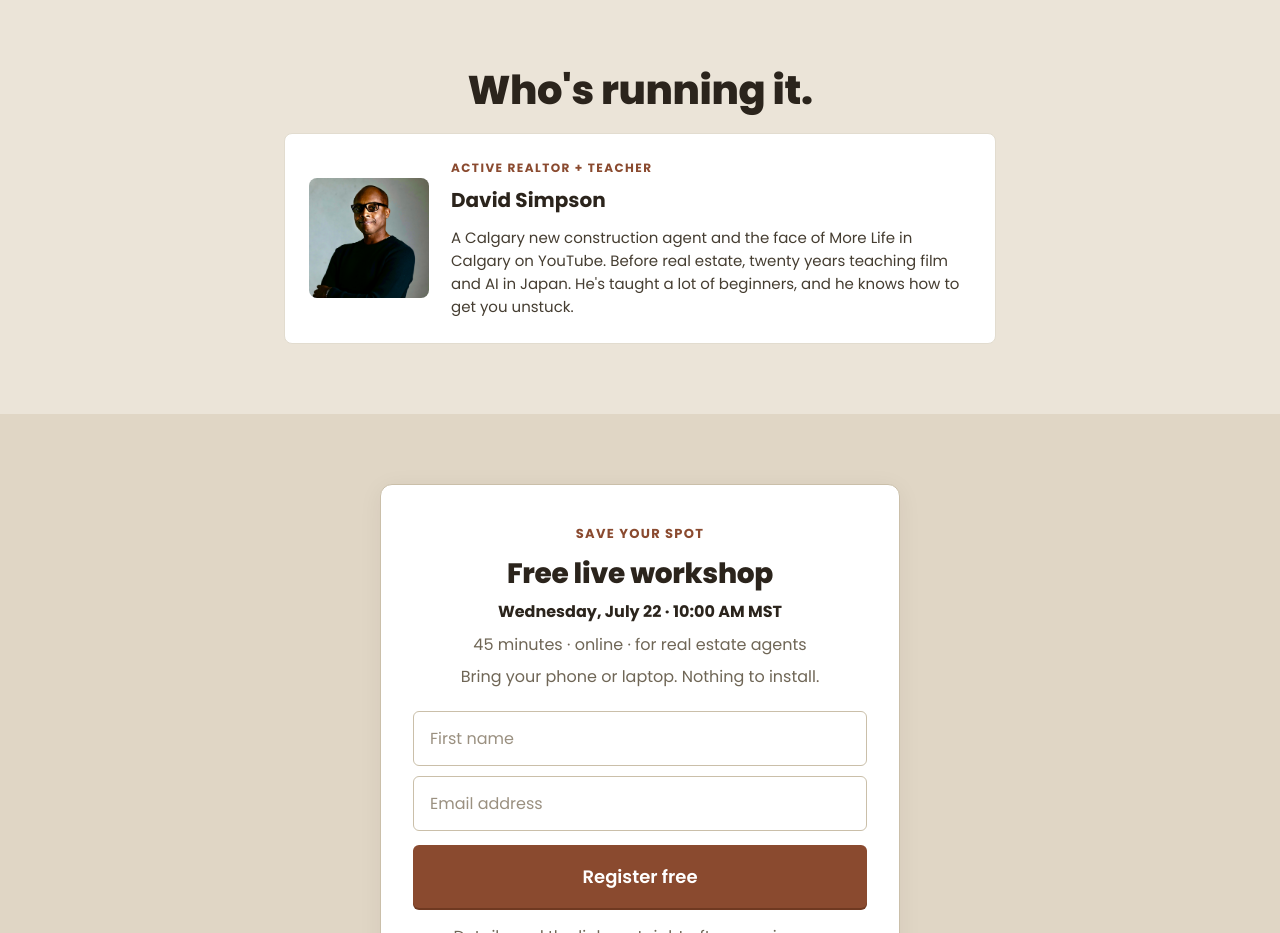
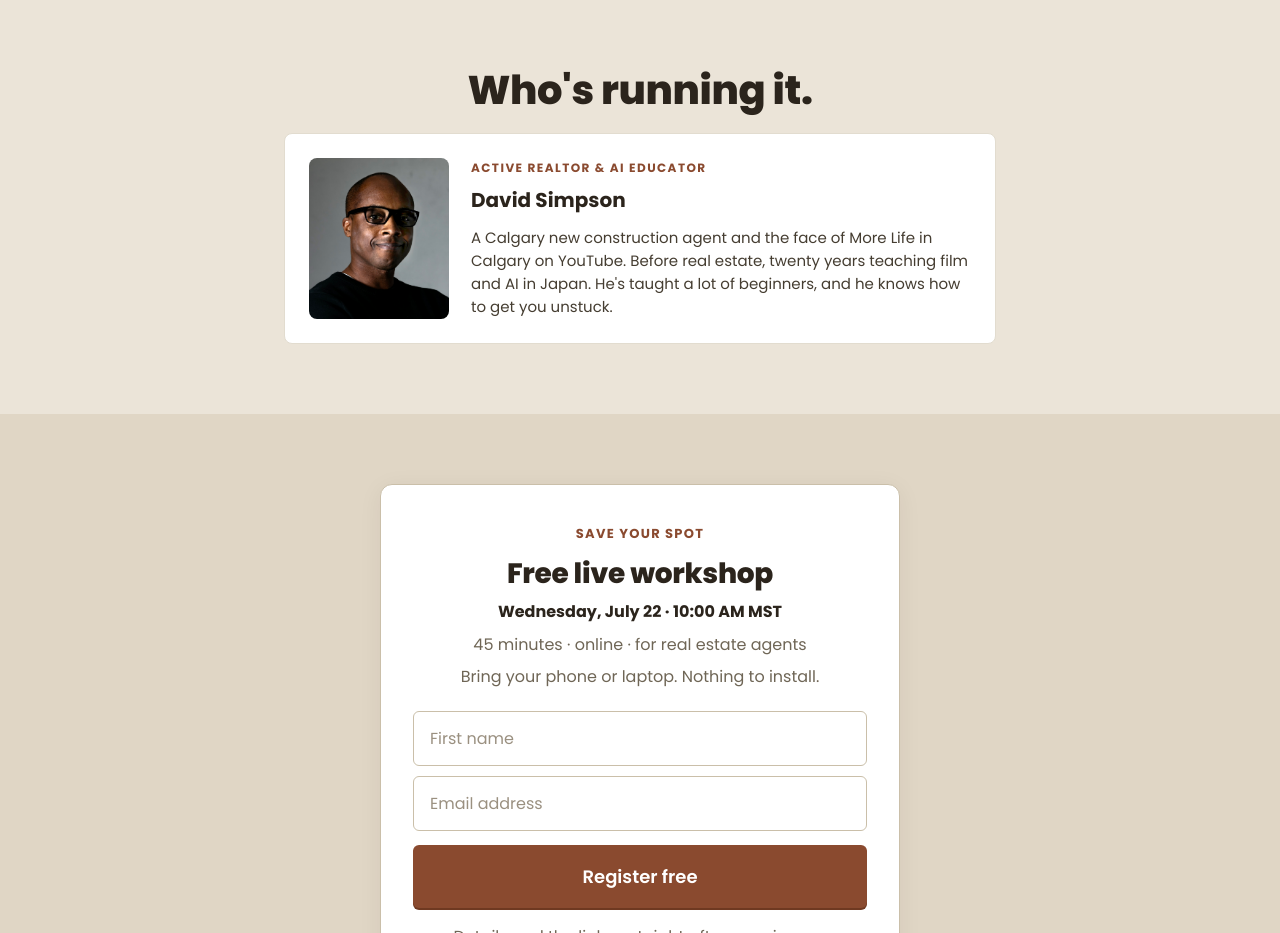
Before and after one commit to simpsonthemaker/claude-workshop, a plain HTML site: page index.html in a window 1280 px wide. Shown: the part 3303-4236 px from the top of the page. Drawn offline with Linux system fonts and the light colour scheme.

Commit message:
Update bio title and photo, stretch photo to card height

```diff
--- a/index.html
+++ b/index.html
@@ -102,8 +102,8 @@
 
   /* host bios stacked */
   .bios{display:flex;flex-direction:column;gap:16px;margin-top:14px;text-align:left}
-  .bio{background:#fff;border:1px solid var(--line-soft);border-radius:8px;padding:24px;display:grid;grid-template-columns:120px 1fr;gap:22px;align-items:center}
-  .bio-photo{width:120px;height:120px;object-fit:cover;border-radius:8px;display:block}
+  .bio{background:#fff;border:1px solid var(--line-soft);border-radius:8px;padding:24px;display:grid;grid-template-columns:140px 1fr;gap:22px;align-items:stretch}
+  .bio-photo{width:140px;height:100%;object-fit:cover;border-radius:8px;display:block}
   .bio .role{font-family:'Poppins';font-weight:700;font-size:12px;letter-spacing:0.12em;text-transform:uppercase;color:var(--clay);margin-bottom:6px}
   .bio h3{font-family:'Poppins';font-weight:700;font-size:20px;margin-bottom:9px}
   .bio p{font-size:15px;color:#453d31;line-height:1.55}
@@ -142,7 +142,7 @@
   @media(max-width:640px){
     .steps{grid-template-columns:1fr}
     .bio{grid-template-columns:1fr;justify-items:center;text-align:center}
-    .bio-photo{margin:0 auto}
+    .bio-photo{margin:0 auto;height:220px}
     .hero{padding:64px 0 56px}
     section{padding:52px 0}
   }
@@ -223,9 +223,9 @@
     <h2>Who's running it.</h2>
     <div class="bios">
       <div class="bio">
-        <img class="bio-photo" src="simpson_profile.jpg" alt="David Simpson">
+        <img class="bio-photo" src="simpson_profile_v1.jpg" alt="David Simpson">
         <div>
-          <div class="role">Active realtor + teacher</div>
+          <div class="role">Active Realtor & AI Educator</div>
           <h3>David Simpson</h3>
           <p>A Calgary new construction agent and the face of More Life in Calgary on YouTube. Before real estate, twenty years teaching film and AI in Japan. He's taught a lot of beginners, and he knows how to get you unstuck.</p>
         </div>
```
Also changed, not shown: simpson_profile_v1.jpg (added).
